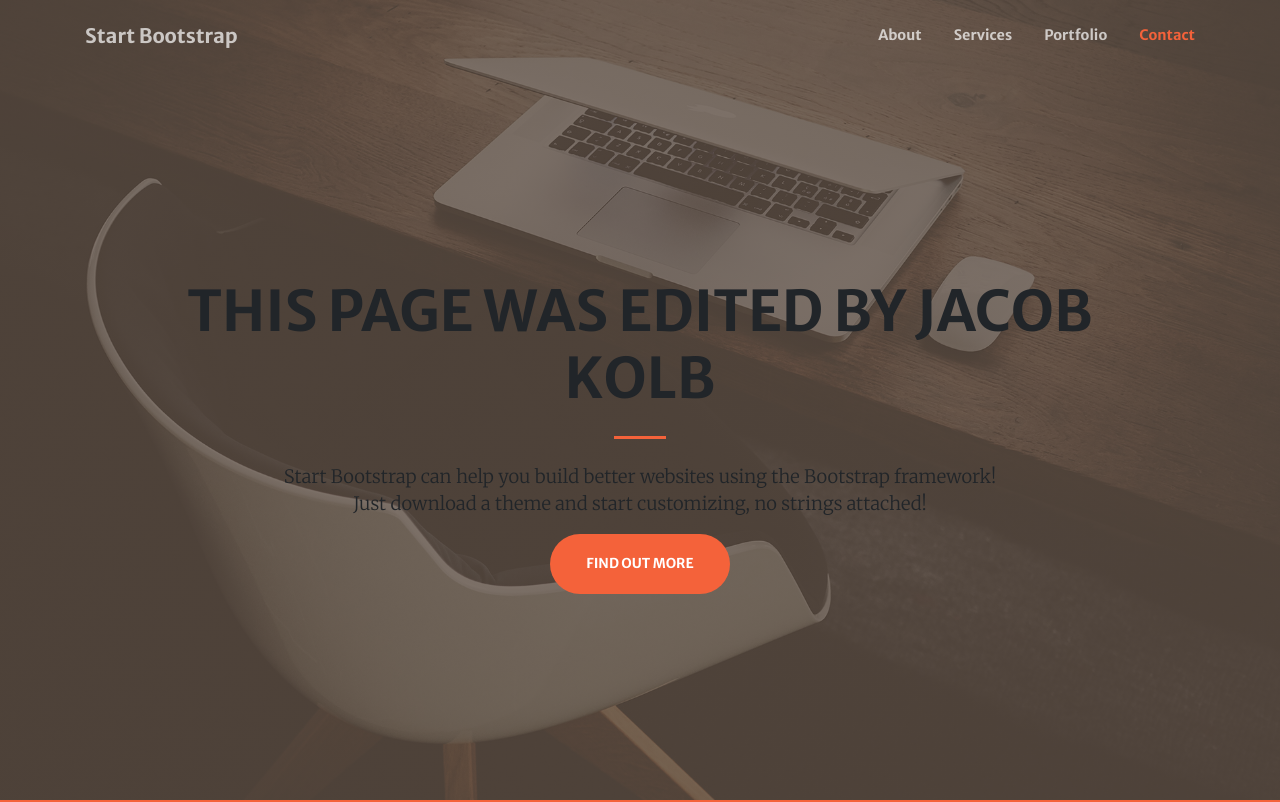
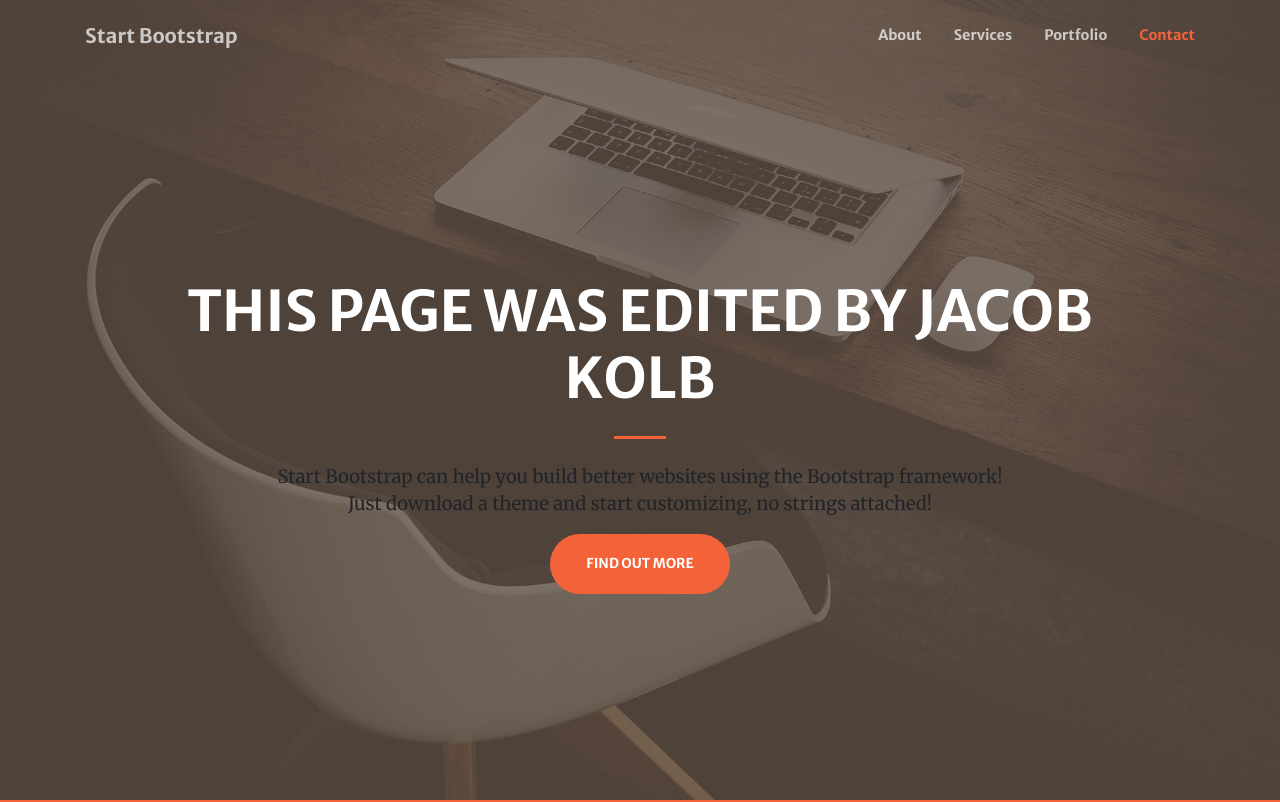
Before and after one commit to jkolb09/Bootstrap, a website with bundled scripts: page index.html in a window 1280 px wide. Shown: the top 802 px of the page. Built offline with nearby package versions, Linux system fonts and the light colour scheme.

Commit message:
Update index.html

```diff
--- a/index.html
+++ b/index.html
@@ -58,11 +58,11 @@
     <div class="container h-100">
       <div class="row h-100 align-items-center justify-content-center text-center">
         <div class="col-lg-10 align-self-end">
-          <h1 class="text-uppercase text- white font-weight-bold">This Page was edited by Jacob Kolb</h1>
+          <h1 class="text-uppercase text-white font-weight-bold">This Page was edited by Jacob Kolb</h1>
           <hr class="divider my-4">
         </div>
         <div class="col-lg-8 align-self-baseline">
-          <p class="text- color white -160 font-weight-light mb-10">Start Bootstrap can help you build better websites using the Bootstrap framework! Just download a theme and start customizing, no strings attached!</p>
+          <p class="text-white-160-font-weight-light mb-10">Start Bootstrap can help you build better websites using the Bootstrap framework! Just download a theme and start customizing, no strings attached!</p>
           <a class="btn btn-primary btn-xl js-scroll-trigger" href="#about">Find Out More</a>
         </div>
       </div>
```
